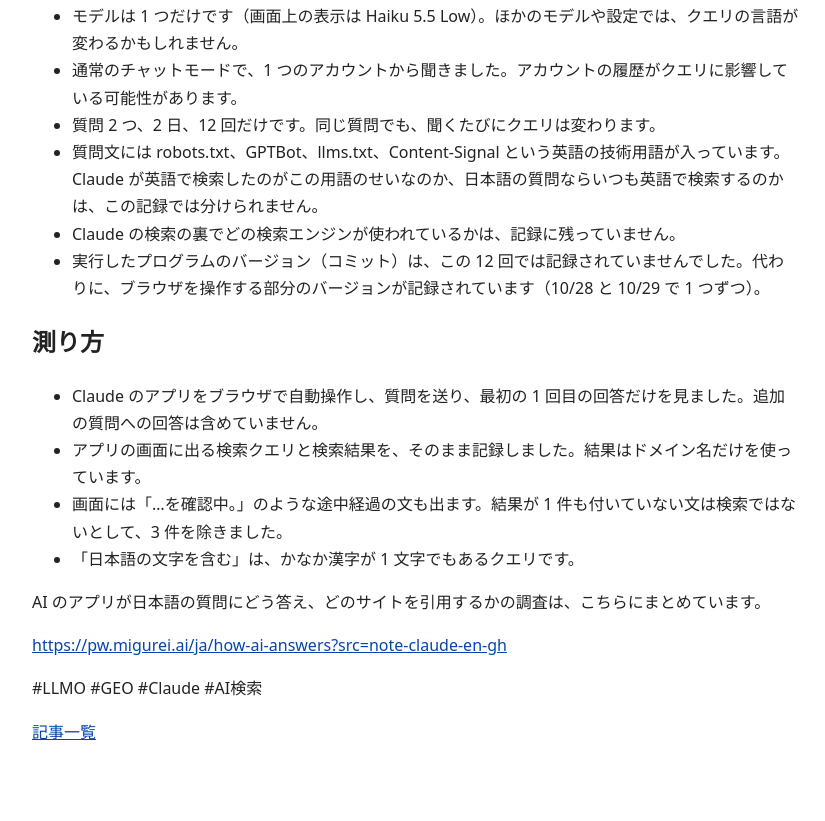
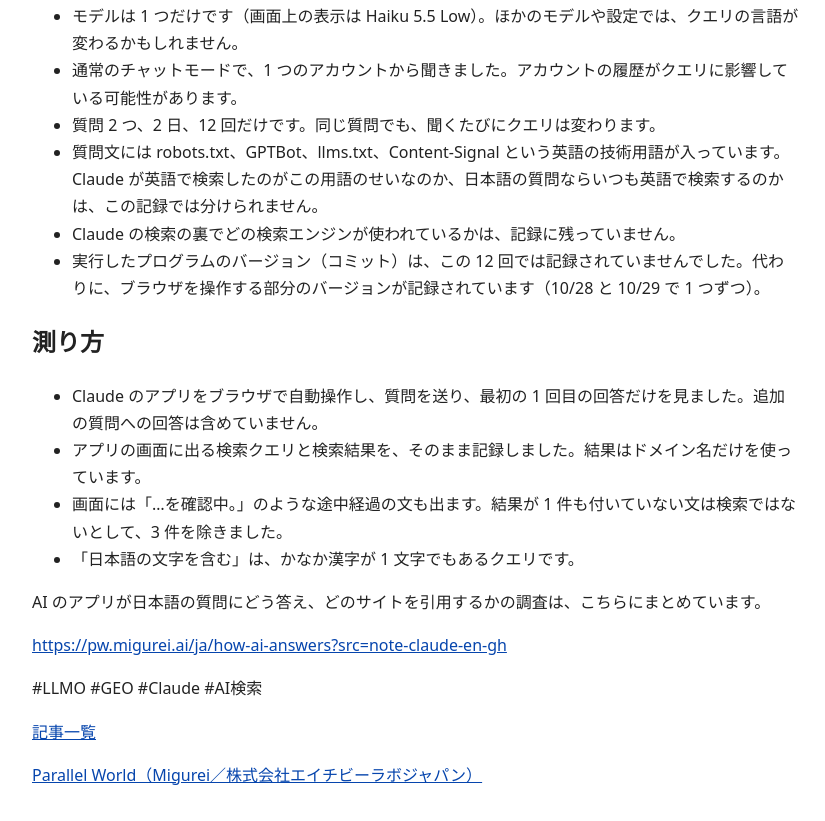
Before and after one commit to theta-claude-dot/notes, a plain HTML site: page docs/claude-english-queries/index.html in a window 1280 px wide. Shown: the part 3082-3903 px from the top of the page, without its empty margins (224-1049 px from the left). Before the commit the page ends 3860 px from the top, so only its background shows below. Drawn offline with Linux system fonts and the light colour scheme.

Commit message:
Footer: link to Parallel World page on migurei.ai

```diff
--- a/docs/claude-english-queries/index.html
+++ b/docs/claude-english-queries/index.html
@@ -84,5 +84,8 @@
 <p>#LLMO #GEO #Claude #AI検索</p>
 </article>
 <p><a href="https://theta-claude-dot.github.io/notes/">記事一覧</a></p>
+<footer>
+<p><a href="https://migurei.ai/ja/applications/parallel-world">Parallel World（Migurei／株式会社エイチビーラボジャパン）</a></p>
+</footer>
 </body>
 </html>
```
